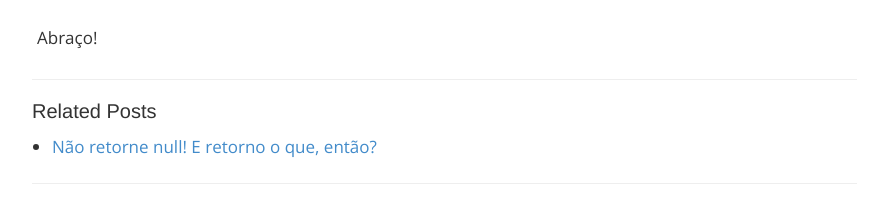
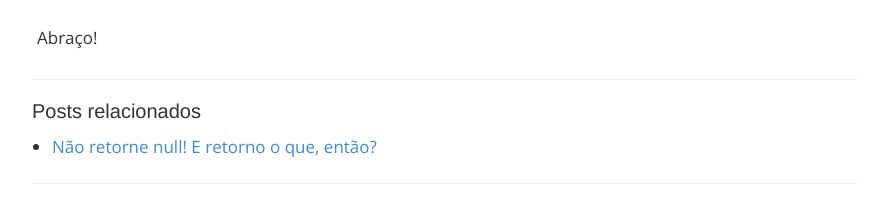
Before and after one commit to nelsonsar/nelsonsar.github.io, a Jekyll site: the page built from _posts/2015-07-26-Named-constructors.md, in a window 1280 px wide and 900 px high, scrolled down 2597 px. Shown: the part 656-879 px from the top of the window, without its empty margins (243-1131 px from the left). Built offline with Jekyll 4.4.1, drawn with Linux system fonts in a browser that asks for light colours.

Commit message:
Translate related posts

```diff
--- a/_layouts/default.html
+++ b/_layouts/default.html
@@ -35,7 +35,7 @@
                     {{ content }}
                     {% if content and page.related %}
                         <hr>
-                        <h2>Related Posts</h2>
+                        <h2>Posts relacionados</h2>
                         <ul class="related">
                         {% for post in site.posts %}
                             {% if page.related contains post.title %}
```
